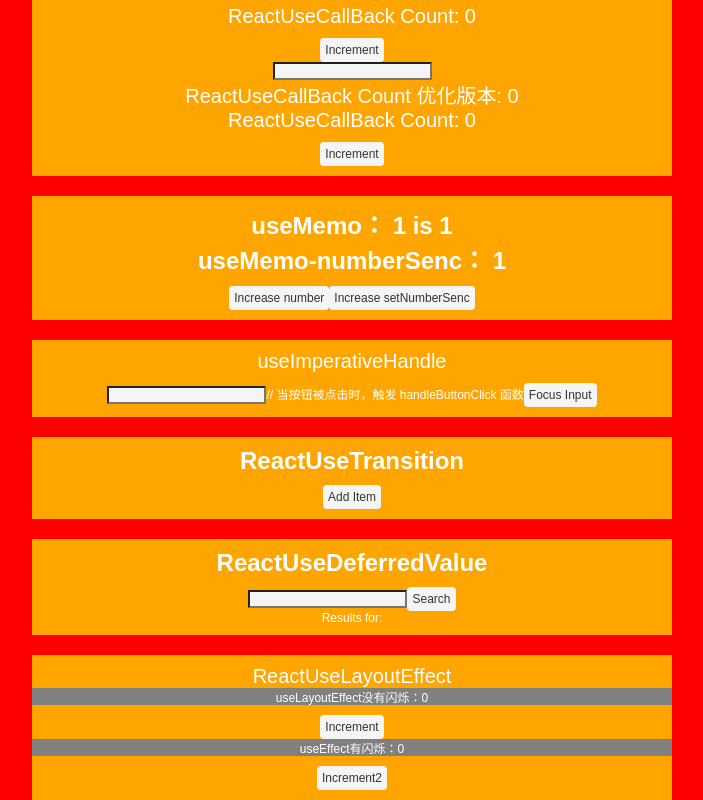
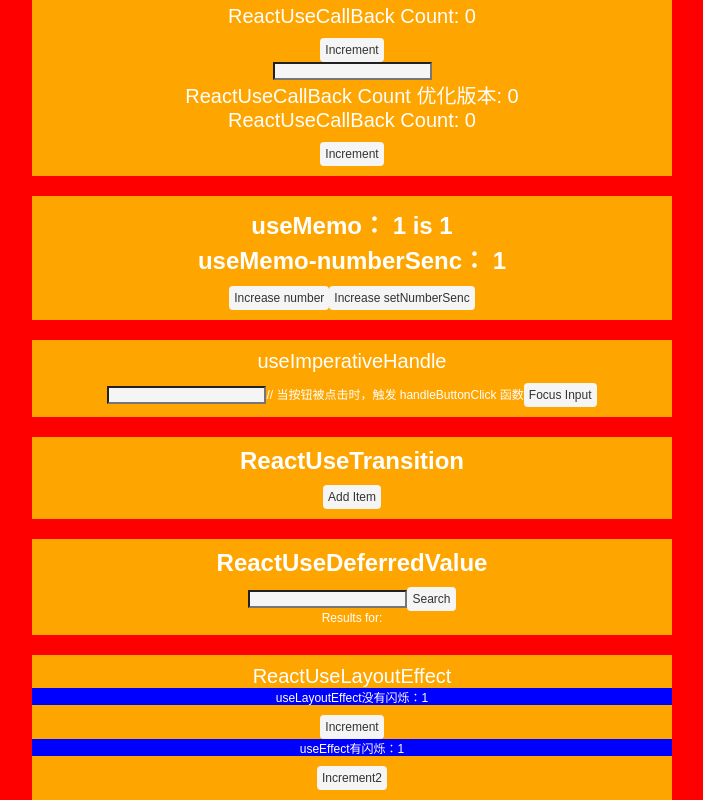
Before and after one commit to HokageYeah/react-demo, a React (Create React App) app: page /#/reactHooks in a window 1280 px wide. Shown: the part 488-1288 px from the top of the page, without its empty margins (288-991 px from the left). Built offline with nearby package versions, Linux system fonts and the light colour scheme.

Commit message:
代码提交

```diff
--- a/src/view/react-hooks-demo/hooks-demo/ReacUseEffect.tsx
+++ b/src/view/react-hooks-demo/hooks-demo/ReacUseEffect.tsx
@@ -2,6 +2,10 @@ import React, { memo, useState, useEffect } from "react";
 import type { ReactNode, FC } from "react";
 import { UseStatesStyle } from "./style";
 
+// useEffect的解析：
+// 通过useEffect的Hook，可以告诉React需要在渲染后执行某些操作
+// useEffect要求我们传入一个回调函数，在React执行完更新DOM操作之后，就会回调这个函数
+// 默认情况下**，无论是第一次渲染之后**，还是每次更新之后，都会执行这个 回调函数
 interface Iprops {
   children?: ReactNode;
 }
--- a/src/view/react-hooks-demo/hooks-demo/ReactUseLayoutEffect.tsx
+++ b/src/view/react-hooks-demo/hooks-demo/ReactUseLayoutEffect.tsx
@@ -14,6 +14,10 @@ const ReactUseLayoutEffect: FC<Iprops> = memo((props) => {
   useLayoutEffect(() => {
     // 当 count 变化时，修改 div 元素的背景色
     divRef.current.style.backgroundColor = count % 2 === 0 ? "gray" : "blue";
+    // 下面这个判断加上了也没有闪烁现象
+    if(count % 2 === 0) {
+      setCount(count + 1)
+    }
     // 在控制台输出调试信息
     console.log("useLayoutEffect executed");
   }, [count]);
@@ -24,6 +28,10 @@ const ReactUseLayoutEffect: FC<Iprops> = memo((props) => {
   useEffect(() => {
     // 当 count 变化时，修改 div 元素的背景色
     divRef2.current.style.backgroundColor = count2 % 2 === 0 ? "gray" : "blue";
+    // 下面这个判断加上了有闪烁现象
+    if(count2 % 2 === 0) {
+      setCount2(count2 + 1)
+    }
     // setCount2(1)
     // 在控制台输出调试信息
     console.log("useEffect executed");
--- a/src/view/react-hooks-demo/hooks-demo/ReactUseMemo.tsx
+++ b/src/view/react-hooks-demo/hooks-demo/ReactUseMemo.tsx
@@ -1,6 +1,7 @@
 import { memo, useState, useMemo } from "react";
 import type { ReactNode, FC } from "react";
 import { UseStatesStyle } from "./style";
+import { shallowEqual } from "react-redux";
 
 interface Iprops {
   children?: ReactNode;
@@ -38,5 +39,5 @@ const ReactUseMemo: FC<Iprops> = memo((props) => {
       </UseStatesStyle>
     </div>
   );
-});
+},shallowEqual);
 export default ReactUseMemo;
--- a/src/view/react-hooks-demo/hooks-demo/ReactUseRef.tsx
+++ b/src/view/react-hooks-demo/hooks-demo/ReactUseRef.tsx
@@ -16,13 +16,17 @@ function Timer() {
   useEffect(() => {
     console.log("countRef.current---", countRef.current);
     console.log("countDefault---", countDefault);
+    console.log("useEffect-timer---", timer);
     countRef.current = timer;
     countDefault = timer;
   }, [timer]);
 
   useEffect(() => {
     const interval = setInterval(() => {
-      setTimer((timer) => timer + 1);
+      setTimer((timer) => {
+        console.log('setTimer-timer---', timer);
+        return timer + 1
+      });
       console.log("timer---", timer);
       // setTimer(timer + 1);
     }, 1000);
```
